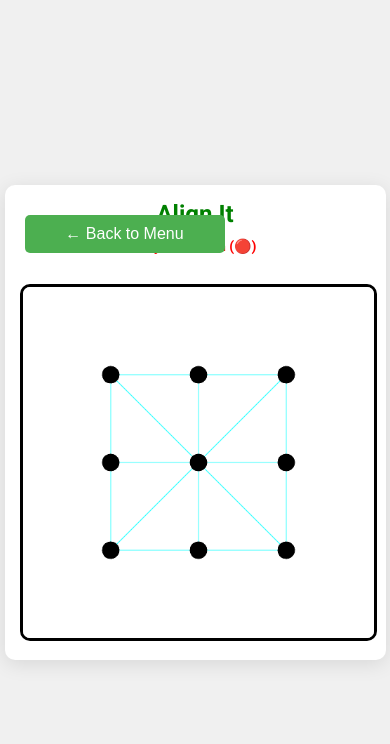
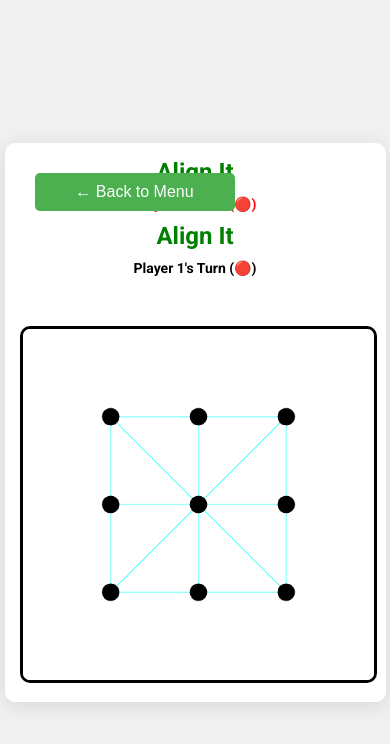
Before and after one commit to banele1945/3-Men-s-Morabaraba, a plain HTML site: page index.html in a window 390 px wide. Both pictures are taken after a click on the button "Two Player". Drawn offline with Linux system fonts and the light colour scheme.

Commit message:
Improved displays

```diff
--- a/main.js
+++ b/main.js
@@ -513,19 +513,30 @@ document.getElementById("singlePlayerBtn").addEventListener("click", function()
     // Initial display
     updateTurnDisplay();
 
+    // Add game controls container
+    const gameControls = document.createElement("div");
+    gameControls.className = "game-controls";
+    gameControls.innerHTML = `
+        <h1>Align It</h1>
+        <p id="turnIndicator">Player 1's Turn (🔴)</p>
+    `;
+    gameContainer.insertBefore(gameControls, canvas);
+
     // Add score display elements to the HTML
     const scoreDisplay = document.createElement("div");
     scoreDisplay.id = "scoreDisplay";
     scoreDisplay.style.cssText = `
-        position: absolute;
+        position: fixed;
         top: 20px;
         right: 20px;
         background: rgba(255, 255, 255, 0.9);
-        padding: 15px;
+        padding: clamp(10px, 2vw, 15px);
         border-radius: 10px;
         box-shadow: 0 2px 5px rgba(0,0,0,0.2);
         font-family: Arial, sans-serif;
-        display: none; // Initially hidden
+        display: none;
+        max-width: 90%;
+        z-index: 100;
     `;
 
     const scoreElement = document.createElement("div");
--- a/styles.css
+++ b/styles.css
@@ -33,6 +33,8 @@ canvas {
     transition: opacity 0.3s;
     max-width: 100%;
     height: auto;
+    position: relative;
+    z-index: 1;
 }
 
 canvas:hover {
@@ -49,6 +51,9 @@ canvas:hover {
     width: 90%;
     max-width: 800px;
     margin: 20px auto;
+    display: flex;
+    flex-direction: column;
+    align-items: center;
 }
 
 /* Mode selection styles */
@@ -81,7 +86,7 @@ button:hover {
 
 /* Score display responsive styles */
 #scoreDisplay {
-    position: absolute;
+    position: fixed;
     top: 20px;
     right: 20px;
     background: rgba(255, 255, 255, 0.9);
@@ -91,7 +96,7 @@ button:hover {
     font-family: Arial, sans-serif;
     display: none;
     max-width: 90%;
-    z-index: 1000;
+    z-index: 100;
 }
 
 #playerScore {
@@ -107,7 +112,7 @@ button:hover {
 
 /* Back button responsive styles */
 #backButton {
-    position: absolute;
+    position: fixed;
     top: 20px;
     left: 20px;
     padding: clamp(8px, 1.5vw, 10px) clamp(15px, 3vw, 20px);
@@ -120,7 +125,23 @@ button:hover {
     font-family: Arial, sans-serif;
     transition: background-color 0.3s;
     display: none;
-    z-index: 1000;
+    z-index: 100;
+}
+
+/* Game controls container */
+.game-controls {
+    position: relative;
+    width: 100%;
+    display: flex;
+    flex-direction: column;
+    align-items: center;
+    margin-bottom: 20px;
+}
+
+#turnIndicator {
+    position: relative;
+    z-index: 1;
+    margin: 10px 0;
 }
 
 /* Media Queries */
@@ -135,19 +156,17 @@ button:hover {
     }
 
     #scoreDisplay {
-        position: relative;
-        top: 0;
-        right: 0;
-        margin: 20px auto;
-        width: 90%;
+        position: fixed;
+        top: 10px;
+        right: 10px;
+        width: auto;
+        min-width: 150px;
     }
 
     #backButton {
-        position: relative;
-        top: 0;
-        left: 0;
-        margin: 20px auto;
-        display: block;
+        position: fixed;
+        top: 10px;
+        left: 10px;
     }
 }
 
@@ -161,9 +180,18 @@ button:hover {
         max-width: 200px;
     }
 
-    #scoreDisplay, #backButton {
-        width: 90%;
-        margin: 10px auto;
+    #scoreDisplay {
+        position: fixed;
+        top: 10px;
+        right: 10px;
+        width: auto;
+        min-width: 120px;
+    }
+
+    #backButton {
+        position: fixed;
+        top: 10px;
+        left: 10px;
     }
 }
 
@@ -178,12 +206,14 @@ button:hover {
     }
 
     #scoreDisplay {
-        position: relative;
-        margin: 10px auto;
+        position: fixed;
+        top: 10px;
+        right: 10px;
     }
 
     #backButton {
-        position: relative;
-        margin: 10px auto;
+        position: fixed;
+        top: 10px;
+        left: 10px;
     }
 }
```
